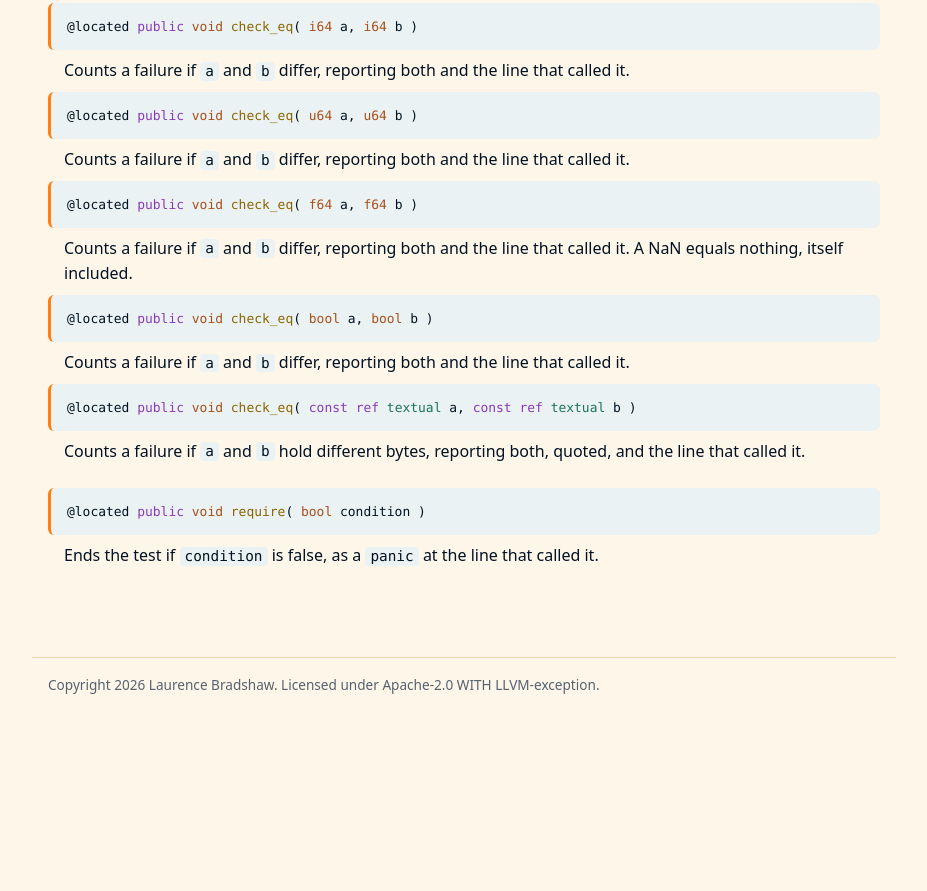
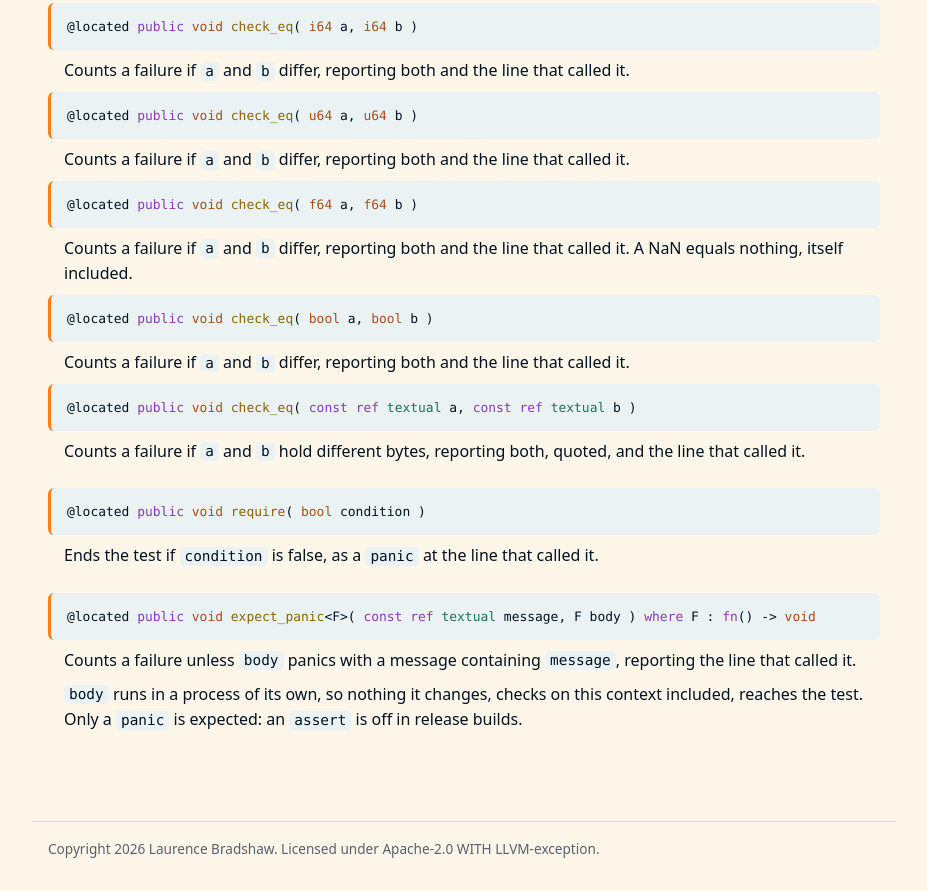
Before and after one commit to LaurenceBradshaw/keel, a plain HTML site: page keel_stl/docs/test.context.html in a window 1280 px wide. Shown: the part 766-1657 px from the top of the page, without its empty margins (176-1103 px from the left). Before the commit the page ends 1494 px from the top, so only its background shows below. Drawn offline with Linux system fonts and the light colour scheme.

Commit message:
add context::expect_panic, running the body in a forked child

```diff
--- a/keel_stl/docs/test.context.html
+++ b/keel_stl/docs/test.context.html
@@ -70,6 +70,15 @@ that called it.</p>
 <p>Ends the test if <code>condition</code> is false, as a <code>panic</code> at the line that called it.</p>
 </div>
 </div>
+<div class="group" id="context.expect_panic">
+<pre class="signature"><a class="anchor" href="#context.expect_panic" aria-label="Link to expect_panic">#</a><code>@located <span class="kw">public</span> <a class="prim" href="prelude.html#void">void</a> <span class="fn">expect_panic</span>&lt;F&gt;( <span class="kw">const</span> <span class="kw">ref</span> <a class="type" href="prelude.html#textual">textual</a> message, F body ) <span class="kw">where</span> F : <span class="kw">fn</span>() -&gt; <a class="prim" href="prelude.html#void">void</a></code></pre>
+<div class="doc">
+<p>Counts a failure unless <code>body</code> panics with a message containing <code>message</code>, reporting the
+line that called it.</p>
+<p><code>body</code> runs in a process of its own, so nothing it changes, checks on this context included,
+reaches the test. Only a <code>panic</code> is expected: an <code>assert</code> is off in release builds.</p>
+</div>
+</div>
 </section>
 </main>
 <footer>Copyright 2026 Laurence Bradshaw. Licensed under Apache-2.0 WITH LLVM-exception.</footer>
```
Also changed, not shown: 1 other file.
